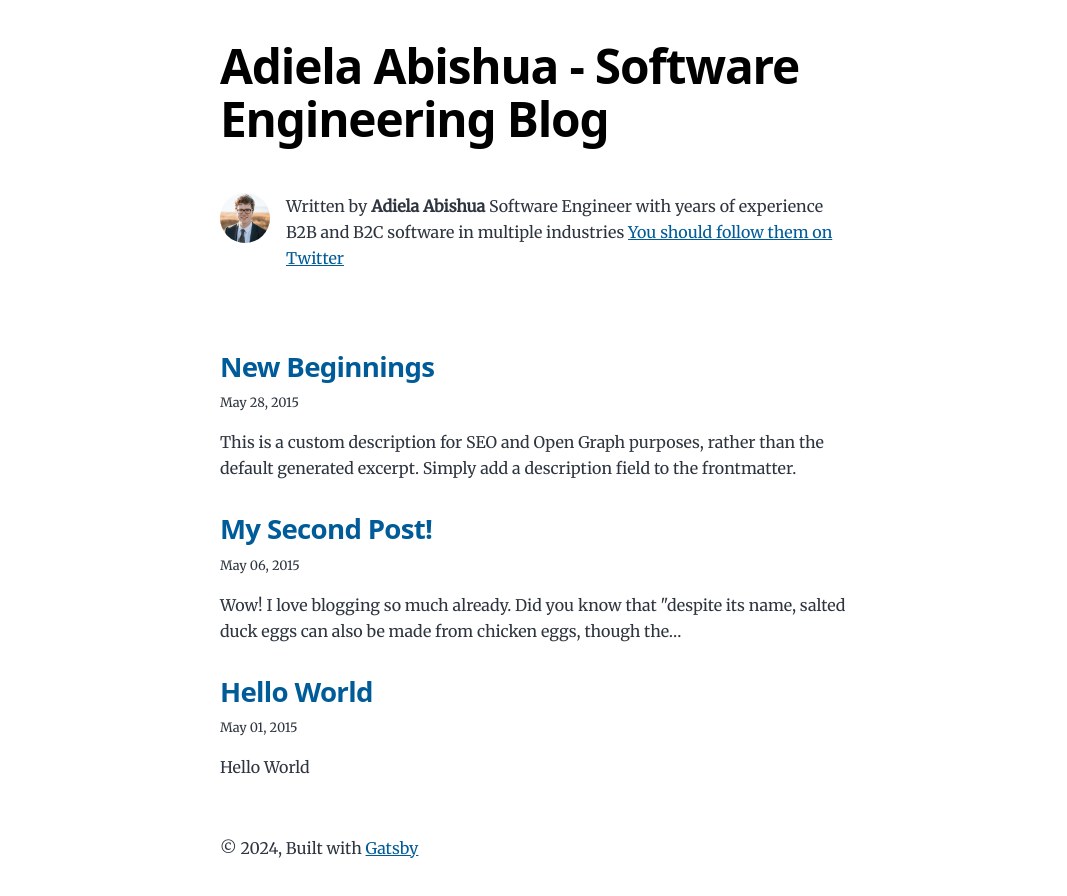
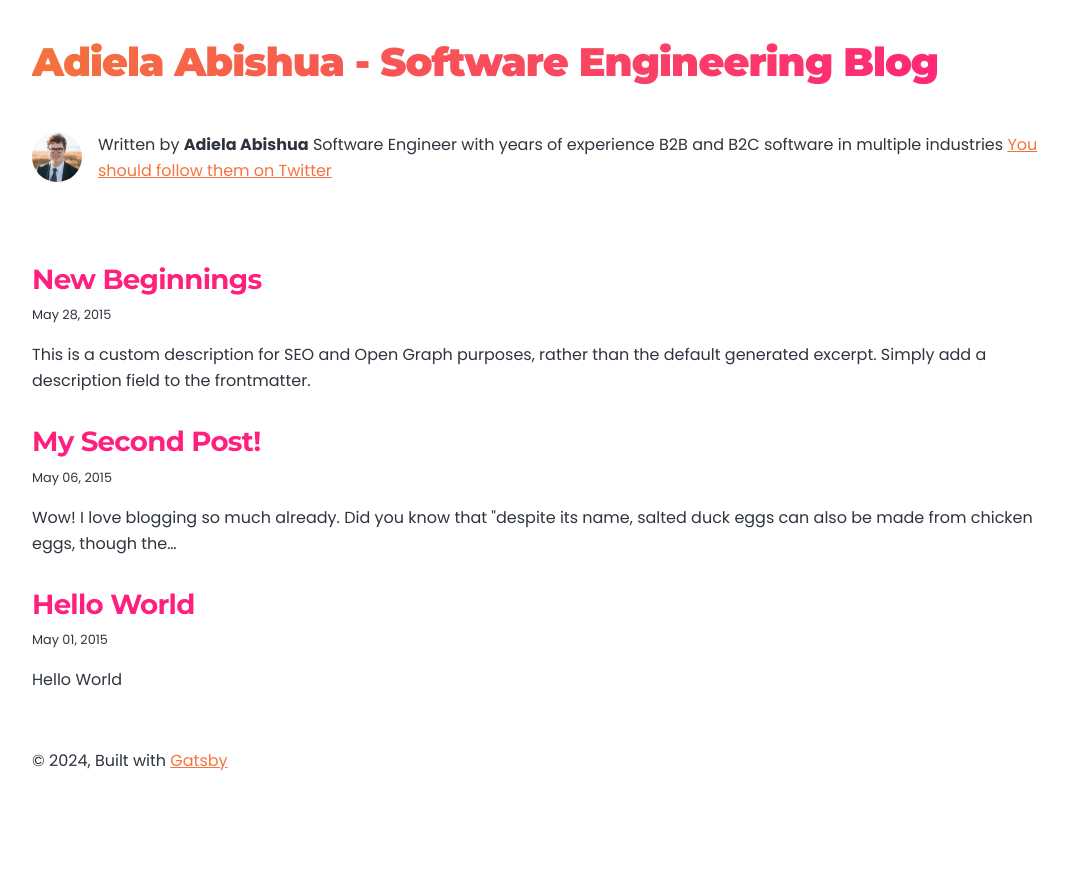
Before and after one commit to adiela/adiela.github.io, a Gatsby site: page / in a window 1280 px wide. Shown: the whole page, without its empty margins (104-1171 px from the left). After the commit the page ends 837 px from the top, so only its background shows below. Built offline with nearby package versions, Linux system fonts and the light colour scheme; Gatsby itself is replaced by a stand-in of ours.

Commit message:
Edit css to match desired styling

```diff
--- a/src/components/layout.js
+++ b/src/components/layout.js
@@ -21,7 +21,7 @@ const Layout = ({ location, title, children }) => {
   }
 
   return (
-    <div className="global-wrapper" data-is-root-path={isRootPath}>
+    <div className="blog-wrapper" data-is-root-path={isRootPath}>
       <header className="global-header">{header}</header>
       <main>{children}</main>
       <footer>
--- a/src/style.css
+++ b/src/style.css
@@ -1,3 +1,6 @@
+/* Fonts */
+@import url('https://fonts.googleapis.com/css2?family=Montserrat:ital,wght@0,700;1,700&family=Poppins:ital,wght@0,100;0,200;0,300;0,400;0,500;0,600;0,700;0,800;0,900;1,100;1,200;1,300;1,400;1,500;1,600;1,700;1,800;1,900&display=swap');
+
 /* CSS Custom Properties Definitions */
 
 :root {
@@ -10,8 +13,8 @@
   --maxWidth-2xl: 42rem;
   --maxWidth-3xl: 48rem;
   --maxWidth-4xl: 56rem;
+  --maxWidth-5xl: 75rem;
   --maxWidth-full: "100%";
-  --maxWidth-wrapper: var(--maxWidth-2xl);
   --spacing-px: "1px";
   --spacing-0: 0;
   --spacing-1: 0.25rem;
@@ -27,14 +30,8 @@
   --spacing-20: 5rem;
   --spacing-24: 6rem;
   --spacing-32: 8rem;
-  --fontFamily-sans: "MontserratVariable", system-ui, -apple-system,
-    BlinkMacSystemFont, "Segoe UI", Roboto, "Helvetica Neue", Arial, "Noto Sans",
-    sans-serif, "Apple Color Emoji", "Segoe UI Emoji", "Segoe UI Symbol",
-    "Noto Color Emoji";
-  --fontFamily-serif: "Merriweather", "Georgia", Cambria, "Times New Roman",
-    Times, serif;
-  --font-body: var(--fontFamily-serif);
-  --font-heading: var(--fontFamily-sans);
+  --font-body: Poppins;
+  --font-heading: Montserrat;
   --fontWeight-normal: 400;
   --fontWeight-bold: 700;
   --fontWeight-black: 900;
@@ -51,13 +48,14 @@
   --fontSize-4: 1.728rem;
   --fontSize-5: 2.074rem;
   --fontSize-6: 2.488rem;
-  --fontSize-7: 2.986rem;
-  --color-primary: #005b99;
+  --fontSize-7: 72px;
   --color-text: #2e353f;
   --color-text-light: #4f5969;
   --color-heading: #1a202c;
-  --color-heading-black: black;
   --color-accent: #d1dce5;
+  --primary-accent-color: #F4743D;
+  --secondary-accent-color: #FF1F7F;
+  --button-text-color: #ffffff;
 }
 
 /* HTML elements */
@@ -118,7 +116,7 @@ h6 {
 h1 {
   font-weight: var(--fontWeight-black);
   font-size: var(--fontSize-6);
-  color: var(--color-heading-black);
+  color: var(--secondary-accent-color);
 }
 
 h2 {
@@ -199,7 +197,7 @@ blockquote {
   margin-left: calc(-1 * var(--spacing-6));
   margin-right: var(--spacing-8);
   padding: var(--spacing-0) var(--spacing-0) var(--spacing-0) var(--spacing-6);
-  border-left: var(--spacing-1) solid var(--color-primary);
+  border-left: var(--spacing-1) solid var(--primary-accent-color);
   font-size: var(--fontSize-2);
   font-style: italic;
   margin-bottom: var(--spacing-8);
@@ -228,7 +226,7 @@ table thead tr th {
 /* Link */
 
 a {
-  color: var(--color-primary);
+  color: var(--primary-accent-color);
 }
 
 a:hover,
@@ -238,13 +236,22 @@ a:focus {
 
 /* Custom classes */
 
-.global-wrapper {
+.blog-wrapper {
   margin: var(--spacing-0) auto;
-  max-width: var(--maxWidth-wrapper);
-  padding: var(--spacing-10) var(--spacing-5);
+  max-width: var(--maxWidth-5xl);
+  padding: var(--spacing-10) var(--spacing-24);
 }
 
-.global-wrapper[data-is-root-path="true"] .bio {
+@media (max-width: 1024px) {
+
+  .blog-wrapper {
+    max-width: var(--maxWidth-3xl);
+    padding: var(--spacing-10) var(--spacing-8);
+  }
+
+}
+
+.blog-wrapper[data-is-root-path="true"] .bio {
   margin-bottom: var(--spacing-20);
 }
 
@@ -253,8 +260,11 @@ a:focus {
 }
 
 .main-heading {
-  font-size: var(--fontSize-7);
+  font-size: var(--fontSize-6);
   margin: 0;
+  background: linear-gradient(140deg, var(--primary-accent-color), var(--secondary-accent-color));
+  background-clip: text;
+  -webkit-text-fill-color: transparent;
 }
 
 .post-list-item {
@@ -268,7 +278,7 @@ a:focus {
 
 .post-list-item h2 {
   font-size: var(--fontSize-4);
-  color: var(--color-primary);
+  color: var(--secondary-accent-color);
   margin-bottom: var(--spacing-2);
   margin-top: var(--spacing-0);
 }
```
